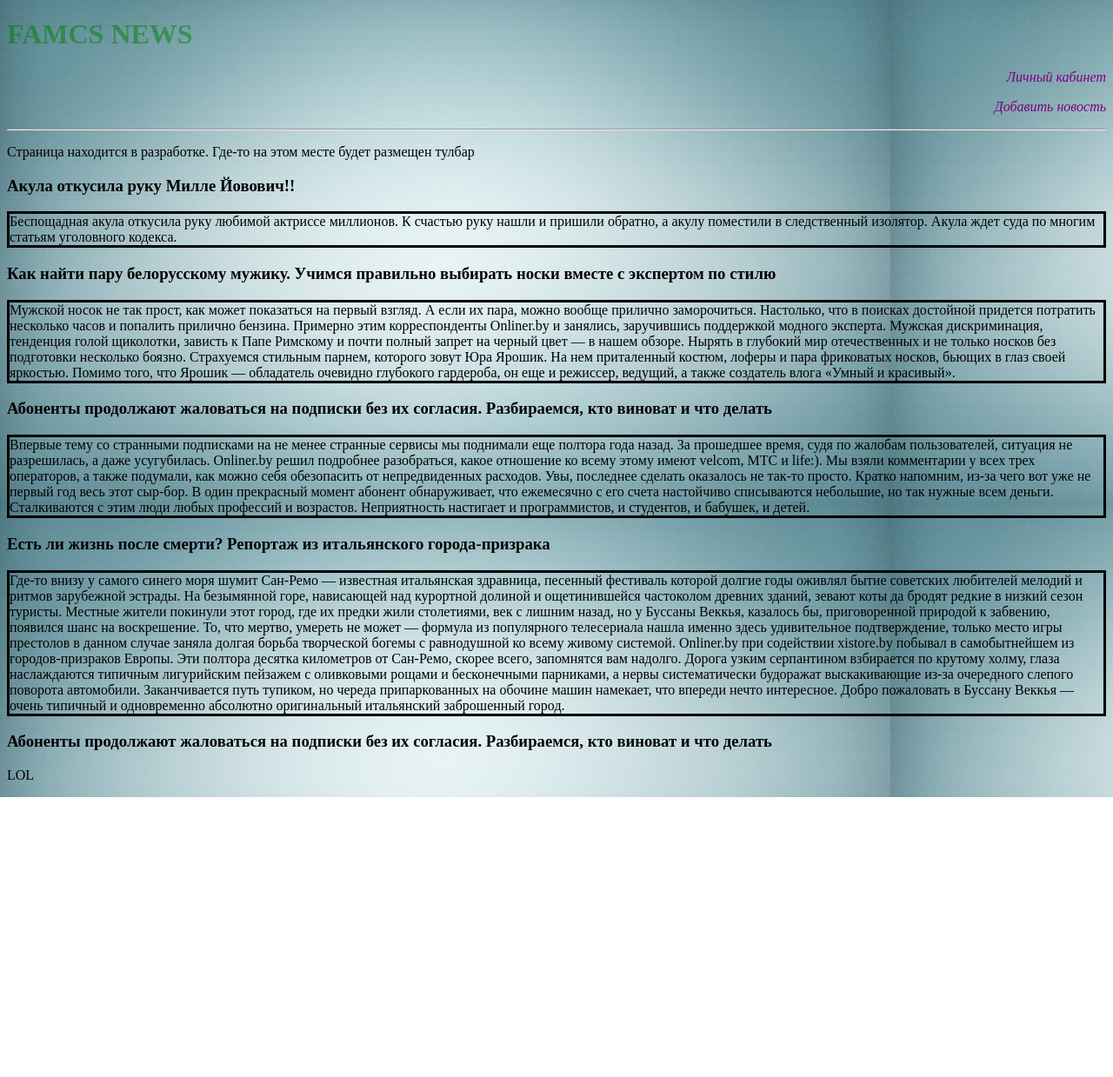
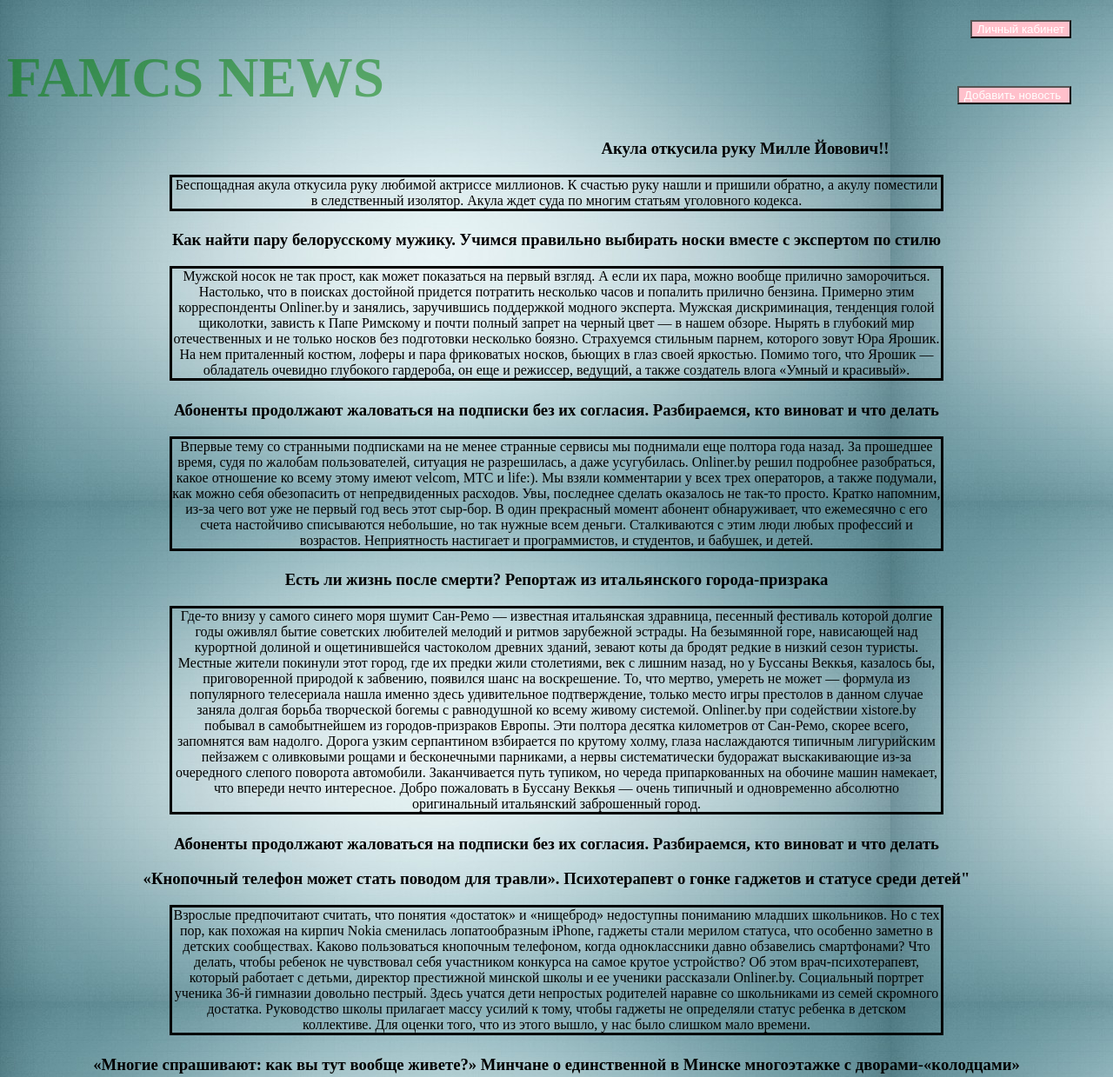
Before and after one commit to yurifrost/FAMCS-BSU-Practice, a plain HTML site: page mainpage/mainpage.html in a window 1280 px wide. Shown: the top 1239 px of the page at 87% size. Before the commit the page ends 917 px from the top, so only its background shows below. Drawn offline with Linux system fonts and the light colour scheme.

Commit message:
some new css + html added

```diff
--- a/mainpage/mainpage.html
+++ b/mainpage/mainpage.html
@@ -7,24 +7,33 @@
 	<meta name="description" content="Свежие новости факультета прикладной математики и информатики">
 </head>
 <body>
-<h1>FAMCS NEWS</h1>
-<p class="topbuttons">Личный кабинет</p>
-<p class="topbuttons">Добавить новость</p>
-<hr>
-<p>Страница находится в разработке. Где-то на этом месте будет размещен тулбар</p>
+<h1 style="float: left">FAMCS NEWS</h1>
+<div class="topbuttons"><input type="button" value="Личный кабинет"/></div>
+<div class="topbuttons"><input type="button" value="Добавить новость "/></div>
+
 <h3>Акула откусила руку Милле Йовович!!</h3>
+<script type="text/javascript">
+	alert('ЛОЛ');
+</script>
 
-<p class="news">Беспощадная акула откусила руку любимой актриссе миллионов. К счастью руку нашли и пришили обратно, а акулу поместили в следственный изолятор. Акула ждет суда по многим статьям уголовного кодекса.</p>
+<div class="news">Беспощадная акула откусила руку любимой актриссе миллионов. К счастью руку нашли и пришили обратно, а акулу поместили в следственный изолятор. Акула ждет суда по многим статьям уголовного кодекса.</div>
 <h3>Как найти пару белорусскому мужику. Учимся правильно выбирать носки вместе с экспертом по стилю</h3>
-<p class="news">Мужской носок не так прост, как может показаться на первый взгляд. А если их пара, можно вообще прилично заморочиться. Настолько, что в поисках достойной придется потратить несколько часов и попалить прилично бензина. Примерно этим корреспонденты Onliner.by и занялись, заручившись поддержкой модного эксперта. Мужская дискриминация, тенденция голой щиколотки, зависть к Папе Римскому и почти полный запрет на черный цвет — в нашем обзоре.
-Нырять в глубокий мир отечественных и не только носков без подготовки несколько боязно. Страхуемся стильным парнем, которого зовут Юра Ярошик. На нем приталенный костюм, лоферы и пара фриковатых носков, бьющих в глаз своей яркостью. Помимо того, что Ярошик — обладатель очевидно глубокого гардероба, он еще и режиссер, ведущий, а также создатель влога «Умный и красивый».</p>
+<div class="news">Мужской носок не так прост, как может показаться на первый взгляд. А если их пара, можно вообще прилично заморочиться. Настолько, что в поисках достойной придется потратить несколько часов и попалить прилично бензина. Примерно этим корреспонденты Onliner.by и занялись, заручившись поддержкой модного эксперта. Мужская дискриминация, тенденция голой щиколотки, зависть к Папе Римскому и почти полный запрет на черный цвет — в нашем обзоре.
+Нырять в глубокий мир отечественных и не только носков без подготовки несколько боязно. Страхуемся стильным парнем, которого зовут Юра Ярошик. На нем приталенный костюм, лоферы и пара фриковатых носков, бьющих в глаз своей яркостью. Помимо того, что Ярошик — обладатель очевидно глубокого гардероба, он еще и режиссер, ведущий, а также создатель влога «Умный и красивый».</div>
 <h3>Абоненты продолжают жаловаться на подписки без их согласия. Разбираемся, кто виноват и что делать</h3>
-<p class="news">Впервые тему со странными подписками на не менее странные сервисы мы поднимали еще полтора года назад. За прошедшее время, судя по жалобам пользователей, ситуация не разрешилась, а даже усугубилась. Onliner.by решил подробнее разобраться, какое отношение ко всему этому имеют velcom, МТС и life:). Мы взяли комментарии у всех трех операторов, а также подумали, как можно себя обезопасить от непредвиденных расходов. Увы, последнее сделать оказалось не так-то просто.
-Кратко напомним, из-за чего вот уже не первый год весь этот сыр-бор. В один прекрасный момент абонент обнаруживает, что ежемесячно с его счета настойчиво списываются небольшие, но так нужные всем деньги. Сталкиваются с этим люди любых профессий и возрастов. Неприятность настигает и программистов, и студентов, и бабушек, и детей.</p>
+<div class="news">Впервые тему со странными подписками на не менее странные сервисы мы поднимали еще полтора года назад. За прошедшее время, судя по жалобам пользователей, ситуация не разрешилась, а даже усугубилась. Onliner.by решил подробнее разобраться, какое отношение ко всему этому имеют velcom, МТС и life:). Мы взяли комментарии у всех трех операторов, а также подумали, как можно себя обезопасить от непредвиденных расходов. Увы, последнее сделать оказалось не так-то просто.
+Кратко напомним, из-за чего вот уже не первый год весь этот сыр-бор. В один прекрасный момент абонент обнаруживает, что ежемесячно с его счета настойчиво списываются небольшие, но так нужные всем деньги. Сталкиваются с этим люди любых профессий и возрастов. Неприятность настигает и программистов, и студентов, и бабушек, и детей.</div>
 <h3>Есть ли жизнь после смерти? Репортаж из итальянского города-призрака</h3>
-<p class="news">Где-то внизу у самого синего моря шумит Сан-Ремо — известная итальянская здравница, песенный фестиваль которой долгие годы оживлял бытие советских любителей мелодий и ритмов зарубежной эстрады. На безымянной горе, нависающей над курортной долиной и ощетинившейся частоколом древних зданий, зевают коты да бродят редкие в низкий сезон туристы. Местные жители покинули этот город, где их предки жили столетиями, век с лишним назад, но у Буссаны Веккья, казалось бы, приговоренной природой к забвению, появился шанс на воскрешение. То, что мертво, умереть не может — формула из популярного телесериала нашла именно здесь удивительное подтверждение, только место игры престолов в данном случае заняла долгая борьба творческой богемы с равнодушной ко всему живому системой. Onliner.by при содействии xistore.by побывал в самобытнейшем из городов-призраков Европы.
-Эти полтора десятка километров от Сан-Ремо, скорее всего, запомнятся вам надолго. Дорога узким серпантином взбирается по крутому холму, глаза наслаждаются типичным лигурийским пейзажем с оливковыми рощами и бесконечными парниками, а нервы систематически будоражат выскакивающие из-за очередного слепого поворота автомобили. Заканчивается путь тупиком, но череда припаркованных на обочине машин намекает, что впереди нечто интересное. Добро пожаловать в Буссану Веккья — очень типичный и одновременно абсолютно оригинальный итальянский заброшенный город.</p>
+<div class="news">Где-то внизу у самого синего моря шумит Сан-Ремо — известная итальянская здравница, песенный фестиваль которой долгие годы оживлял бытие советских любителей мелодий и ритмов зарубежной эстрады. На безымянной горе, нависающей над курортной долиной и ощетинившейся частоколом древних зданий, зевают коты да бродят редкие в низкий сезон туристы. Местные жители покинули этот город, где их предки жили столетиями, век с лишним назад, но у Буссаны Веккья, казалось бы, приговоренной природой к забвению, появился шанс на воскрешение. То, что мертво, умереть не может — формула из популярного телесериала нашла именно здесь удивительное подтверждение, только место игры престолов в данном случае заняла долгая борьба творческой богемы с равнодушной ко всему живому системой. Onliner.by при содействии xistore.by побывал в самобытнейшем из городов-призраков Европы.
+Эти полтора десятка километров от Сан-Ремо, скорее всего, запомнятся вам надолго. Дорога узким серпантином взбирается по крутому холму, глаза наслаждаются типичным лигурийским пейзажем с оливковыми рощами и бесконечными парниками, а нервы систематически будоражат выскакивающие из-за очередного слепого поворота автомобили. Заканчивается путь тупиком, но череда припаркованных на обочине машин намекает, что впереди нечто интересное. Добро пожаловать в Буссану Веккья — очень типичный и одновременно абсолютно оригинальный итальянский заброшенный город.</div>
 <h3>Абоненты продолжают жаловаться на подписки без их согласия. Разбираемся, кто виноват и что делать</h3>
-<p>LOL</p>
+<h3>«Кнопочный телефон может стать поводом для травли». Психотерапевт о гонке гаджетов и статусе среди детей"</h3>
+<div class = "news">Взрослые предпочитают считать, что понятия «достаток» и «нищеброд» недоступны пониманию младших школьников. Но с тех пор, как похожая на кирпич Nokia сменилась лопатообразным iPhone, гаджеты стали мерилом статуса, что особенно заметно в детских сообществах. Каково пользоваться кнопочным телефоном, когда одноклассники давно обзавелись смартфонами? Что делать, чтобы ребенок не чувствовал себя участником конкурса на самое крутое устройство? Об этом врач-психотерапевт, который работает с детьми, директор престижной минской школы и ее ученики рассказали Onliner.by.
+Социальный портрет ученика 36-й гимназии довольно пестрый. Здесь учатся дети непростых родителей наравне со школьниками из семей скромного достатка. Руководство школы прилагает массу усилий к тому, чтобы гаджеты не определяли статус ребенка в детском коллективе. Для оценки того, что из этого вышло, у нас было слишком мало времени.</div>
+<h3>«Многие спрашивают: как вы тут вообще живете?» Минчане о единственной в Минске многоэтажке с дворами-«колодцами»</h3>
+<div class = "news">У жителей дома на улице Червякова есть один общий секрет. С улицы его заметить невозможно, но стоит только подняться по ступенькам и попасть на дворовую территорию, как он открывается во всей красе. Новостройка сконструирована таким образом, что прячет в себе пространство, напоминающее колодцы. Смотря вверх, ощущаешь себя на дне какой-то ямы с окнами-мозаиками. Наружный шум утихает, голос и шаги раздаются эхом. В Минске это единственный дом с такой нестандартной архитектурой. На этапе покупки квартир будущие жильцы вряд ли осознавали, каково это — жить с видом на расположенные кругом «соты» соседских окон. Какие впечатления у них от таких архитектурных новаций сегодня?
+Новостройкой в прямом смысле слова дом на Червякова, 55, не является: строить его начали в 2007 году, три подъезда ввели в эксплуатацию в 2010-м, остальные — до 2014-го. Однако квартиры там застройщик продает по сей день.</div>
+<h3>Социальный эксперимент: посадили здоровяка за руль девичьей машины и сымитировали стиль новичка</h3>
+<div class = "news">По дороге движется скромный Volkswagen Fox красного цвета, позади него скопилась очередь из страждущих, но водитель не торопится и дотошно следует ПДД. Все говорит о том, что за рулем — новичок: и наклейка «70», и характерное осторожничанье, и «шрам» на заднем бампере. «Сейчас кину осуждающий взгляд „учителя“», — наверняка думали водители, опережавшие хетчбэк, но сразу осекались: автомобилем управлял двухметровый здоровяк, который запросто может опрокинуть легковушку голыми руками. Да что там — Кирилл Шимко двигал танки, башенные краны, самосвалы и самолеты! Услышав предложение поучаствовать в социальном эксперименте, сразу согласился. Даром что силач всегда выступает в интересах слабых. Это тот самый случай, когда добро — с кулаками.</div>
 </body>
 </html>
--- a/mainpage/styles.css
+++ b/mainpage/styles.css
@@ -2,15 +2,20 @@
 h1{
 	color: green;
 	opacity: 0.5;
+	font-size: 65px;
 
 }
 
 .news{
 	border-style: solid;
+	overflow: auto;
+	width: 70%;
+	display: inline-block;
 }
 
 body{
-background-image: url('1.jpg');
+	background-image: url('1.jpg');
+	text-align: center;
 }
 
 .topbuttons{
@@ -19,5 +24,17 @@ background-image: url('1.jpg');
 	font-style: italic;
 	border-width: medium;
 	border-color: red;
+	margin-left: 25px;
+	margin-right: 25px;
+	margin-bottom: 25px;
+	padding: 15px;
+}
 
+.topbuttons input{
+	background-color: pink;
+	color: white;
 }
+
+.topbuttons: hover {
+	border: 10px solid green;
+}
```
